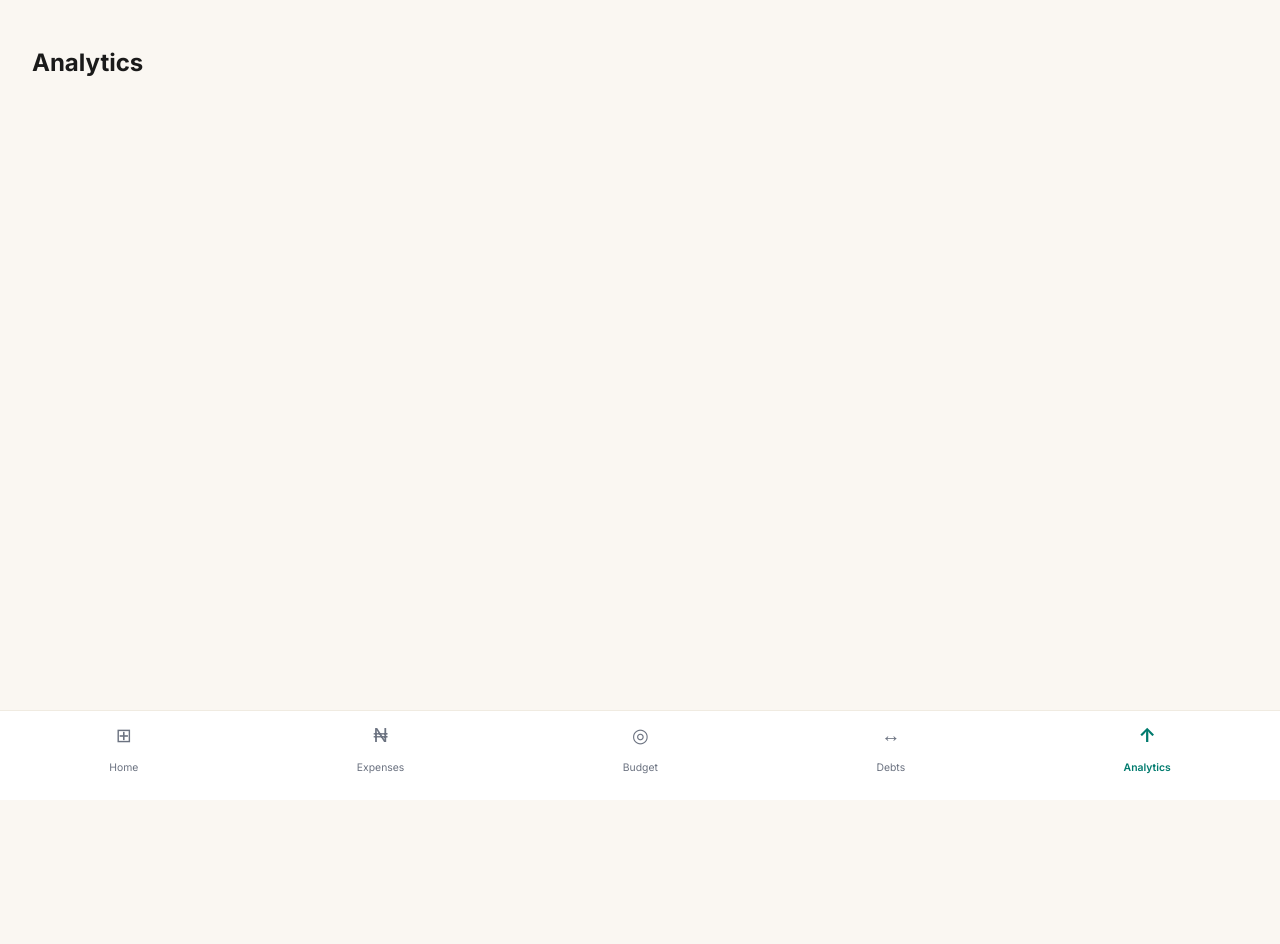
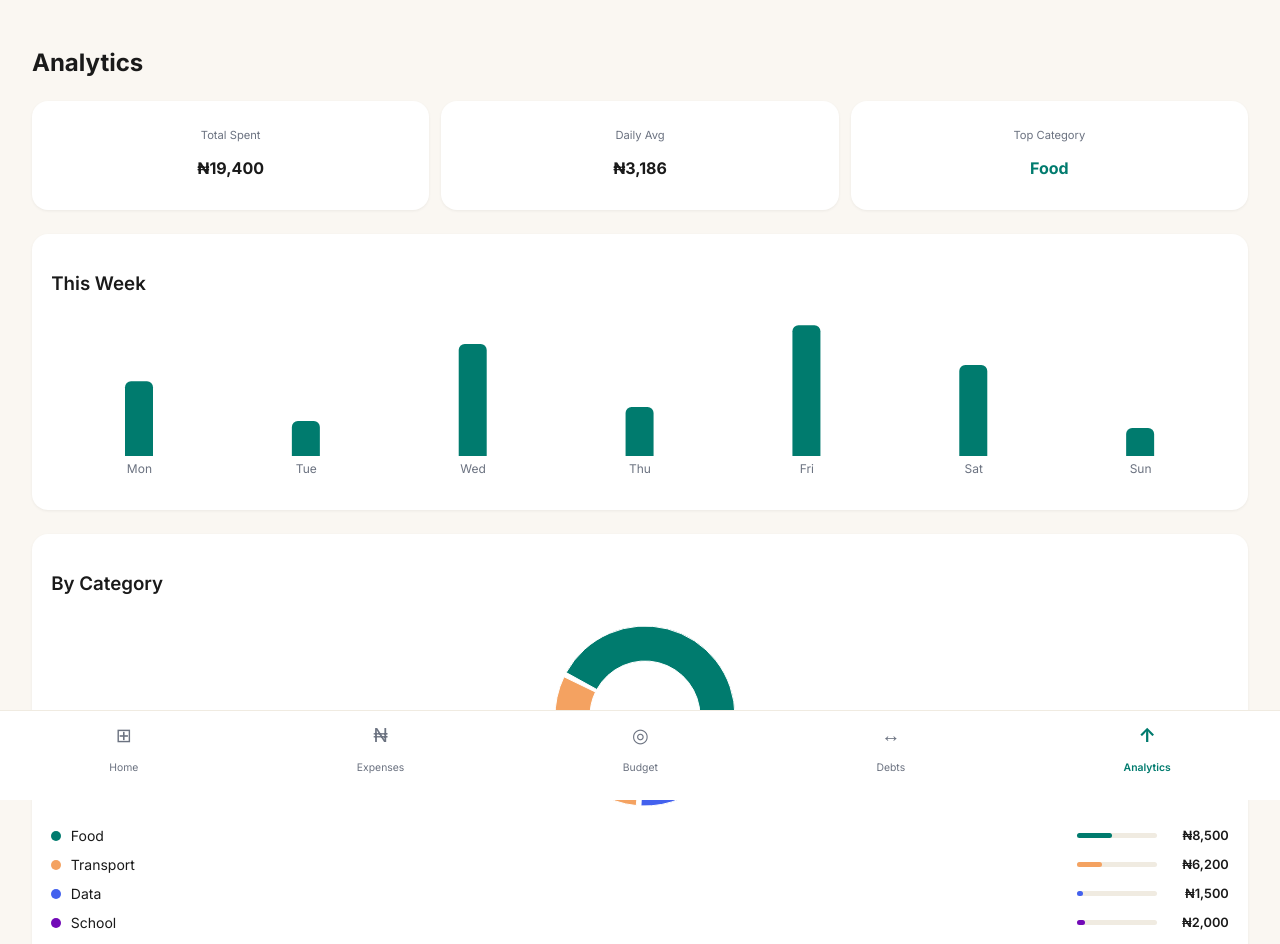
Before and after one commit to Ayo-devops/BudgetBro, a Next.js app: page /analytics in a window 1280 px wide. Shown: the top 944 px of the page. Built offline with nearby package versions, Linux system fonts and the light colour scheme.

Commit message:
feat: analytics page with weekly bar chart and category breakdown

```diff
--- a/app/analytics/page.tsx
+++ b/app/analytics/page.tsx
@@ -1,7 +1,100 @@
+'use client'
+
+import { BarChart, Bar, XAxis, YAxis, Tooltip, ResponsiveContainer, PieChart, Pie, Cell } from 'recharts'
+
+const weeklyData = [
+  { day: 'Mon', amount: 3200 },
+  { day: 'Tue', amount: 1500 },
+  { day: 'Wed', amount: 4800 },
+  { day: 'Thu', amount: 2100 },
+  { day: 'Fri', amount: 5600 },
+  { day: 'Sat', amount: 3900 },
+  { day: 'Sun', amount: 1200 },
+]
+
+const categoryData = [
+  { name: 'Food', value: 8500, color: '#007b6e' },
+  { name: 'Transport', value: 6200, color: '#f4a261' },
+  { name: 'Data', value: 1500, color: '#4361ee' },
+  { name: 'School', value: 2000, color: '#7209b7' },
+  { name: 'Clothing', value: 0, color: '#e63946' },
+  { name: 'Misc', value: 1200, color: '#6b7280' },
+]
+
+const totalSpent = categoryData.reduce((sum, c) => sum + c.value, 0)
+const topCategory = [...categoryData].sort((a, b) => b.value - a.value)[0]
+const dailyAverage = Math.round(weeklyData.reduce((sum, d) => sum + d.amount, 0) / 7)
+
 export default function AnalyticsPage() {
   return (
     <div style={{ minHeight: '100vh', backgroundColor: '#faf7f2', padding: '1.5rem' }}>
-      <h1 style={{ fontSize: '1.5rem', fontWeight: '700', color: '#1a1a1a' }}>Analytics</h1>
+
+      {/* Header */}
+      <h1 style={{ fontSize: '1.5rem', fontWeight: '700', color: '#1a1a1a', marginBottom: '1.5rem' }}>Analytics</h1>
+
+      {/* Stats Row */}
+      <div style={{ display: 'grid', gridTemplateColumns: 'repeat(3, 1fr)', gap: '0.75rem', marginBottom: '1.5rem' }}>
+        <div style={{ backgroundColor: '#ffffff', borderRadius: '1rem', padding: '1rem', boxShadow: '0 1px 3px rgba(0,0,0,0.06)', textAlign: 'center' }}>
+          <p style={{ fontSize: '0.7rem', color: '#6b7280', marginBottom: '0.3rem' }}>Total Spent</p>
+          <p style={{ fontSize: '1rem', fontWeight: '700', color: '#1a1a1a' }}>₦{totalSpent.toLocaleString()}</p>
+        </div>
+        <div style={{ backgroundColor: '#ffffff', borderRadius: '1rem', padding: '1rem', boxShadow: '0 1px 3px rgba(0,0,0,0.06)', textAlign: 'center' }}>
+          <p style={{ fontSize: '0.7rem', color: '#6b7280', marginBottom: '0.3rem' }}>Daily Avg</p>
+          <p style={{ fontSize: '1rem', fontWeight: '700', color: '#1a1a1a' }}>₦{dailyAverage.toLocaleString()}</p>
+        </div>
+        <div style={{ backgroundColor: '#ffffff', borderRadius: '1rem', padding: '1rem', boxShadow: '0 1px 3px rgba(0,0,0,0.06)', textAlign: 'center' }}>
+          <p style={{ fontSize: '0.7rem', color: '#6b7280', marginBottom: '0.3rem' }}>Top Category</p>
+          <p style={{ fontSize: '1rem', fontWeight: '700', color: '#007b6e' }}>{topCategory.name}</p>
+        </div>
+      </div>
+
+      {/* Weekly Spending Chart */}
+      <div style={{ backgroundColor: '#ffffff', borderRadius: '1rem', padding: '1.2rem', marginBottom: '1.5rem', boxShadow: '0 1px 3px rgba(0,0,0,0.06)' }}>
+        <h3 style={{ fontWeight: '600', color: '#1a1a1a', marginBottom: '1rem' }}>This Week</h3>
+        <ResponsiveContainer width="100%" height={180}>
+          <BarChart data={weeklyData} barSize={28}>
+            <XAxis dataKey="day" axisLine={false} tickLine={false} tick={{ fontSize: 12, fill: '#6b7280' }} />
+            <YAxis hide />
+            <Tooltip
+              formatter={(value: unknown) => [`₦${Number(value).toLocaleString()}`, 'Spent']}
+              contentStyle={{ borderRadius: '8px', border: '1px solid #f0ebe1', fontSize: '0.8rem' }}
+            />
+            <Bar dataKey="amount" fill="#007b6e" radius={[6, 6, 0, 0]} />
+          </BarChart>
+        </ResponsiveContainer>
+      </div>
+
+      {/* Category Breakdown */}
+      <div style={{ backgroundColor: '#ffffff', borderRadius: '1rem', padding: '1.2rem', boxShadow: '0 1px 3px rgba(0,0,0,0.06)' }}>
+        <h3 style={{ fontWeight: '600', color: '#1a1a1a', marginBottom: '1rem' }}>By Category</h3>
+
+        <div style={{ display: 'flex', justifyContent: 'center', marginBottom: '1rem' }}>
+          <PieChart width={200} height={200}>
+            <Pie data={categoryData.filter(c => c.value > 0)} cx={100} cy={100} innerRadius={55} outerRadius={90} dataKey="value" paddingAngle={3}>
+              {categoryData.filter(c => c.value > 0).map((entry, index) => (
+                <Cell key={index} fill={entry.color} />
+              ))}
+            </Pie>
+            <Tooltip  formatter={(value: unknown) => [`₦${Number(value).toLocaleString()}`, '']} contentStyle={{ borderRadius: '8px', border: '1px solid #f0ebe1', fontSize: '0.8rem' }} />
+          </PieChart>
+        </div>
+
+        {categoryData.filter(c => c.value > 0).map((cat) => (
+          <div key={cat.name} style={{ display: 'flex', justifyContent: 'space-between', alignItems: 'center', marginBottom: '0.75rem' }}>
+            <div style={{ display: 'flex', alignItems: 'center', gap: '0.6rem' }}>
+              <div style={{ width: '10px', height: '10px', borderRadius: '50%', backgroundColor: cat.color }} />
+              <span style={{ fontSize: '0.875rem', color: '#1a1a1a' }}>{cat.name}</span>
+            </div>
+            <div style={{ display: 'flex', alignItems: 'center', gap: '0.75rem' }}>
+              <div style={{ width: '80px', backgroundColor: '#f0ebe1', borderRadius: '999px', height: '5px' }}>
+                <div style={{ width: `${Math.round((cat.value / totalSpent) * 100)}%`, backgroundColor: cat.color, borderRadius: '999px', height: '5px' }} />
+              </div>
+              <span style={{ fontSize: '0.8rem', fontWeight: '600', color: '#1a1a1a', minWidth: '60px', textAlign: 'right' }}>₦{cat.value.toLocaleString()}</span>
+            </div>
+          </div>
+        ))}
+      </div>
+
     </div>
   )
 }
--- a/package.json
+++ b/package.json
@@ -12,7 +12,8 @@
     "lucide-react": "^1.16.0",
     "next": "16.2.6",
     "react": "19.2.4",
-    "react-dom": "19.2.4"
+    "react-dom": "19.2.4",
+    "recharts": "^3.8.1"
   },
   "devDependencies": {
     "@tailwindcss/postcss": "^4",
```
Also changed, not shown: 1 other file (tests, documents, lock files or other folders).
